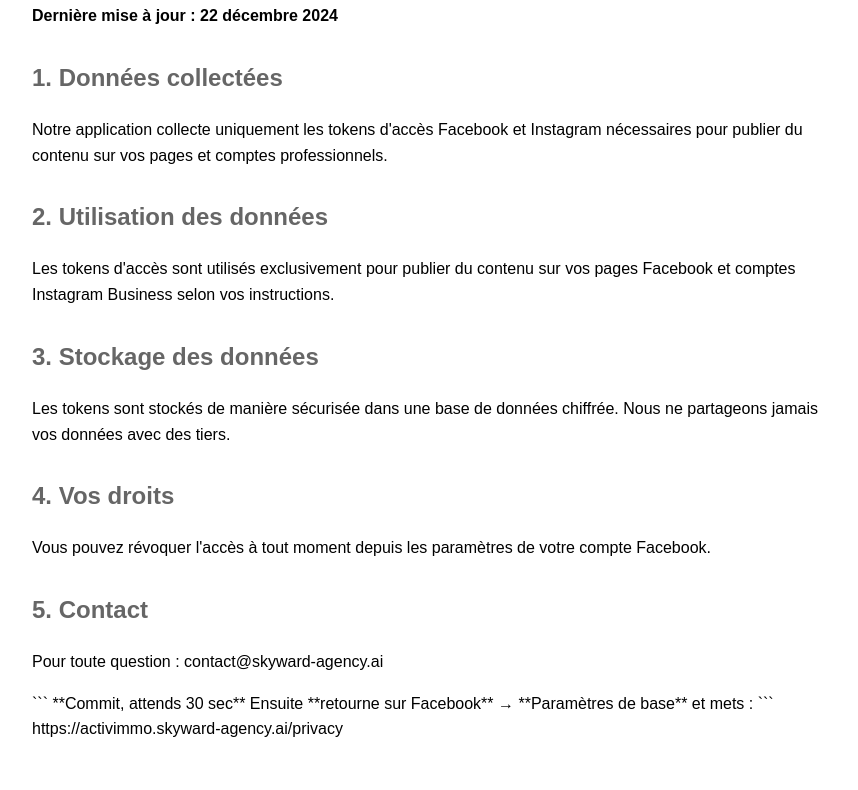
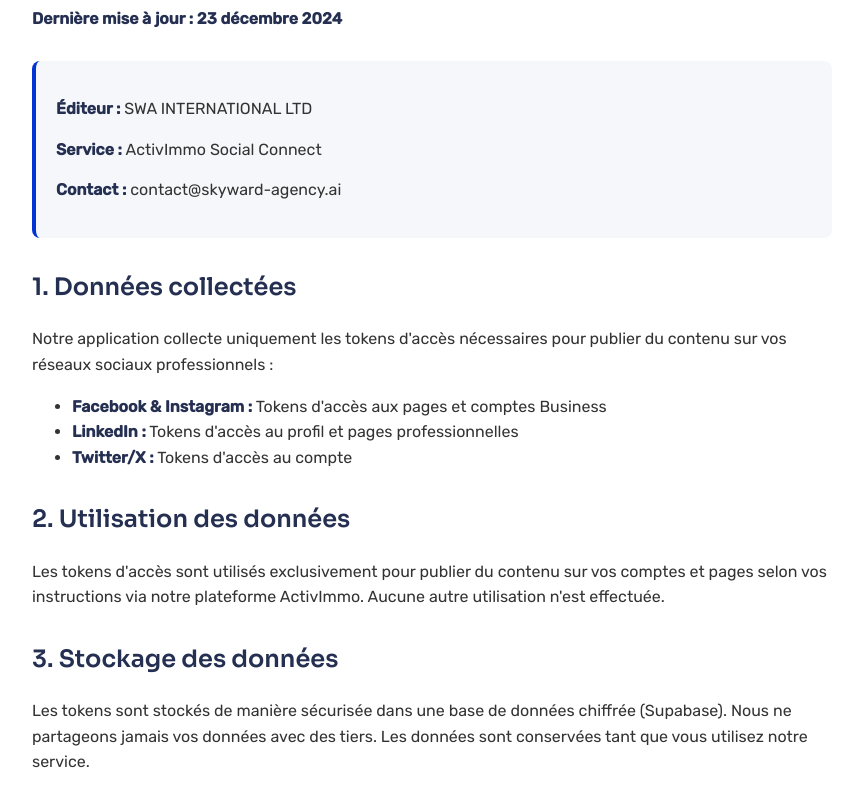
Before and after one commit to skyward-agency/auto-post-activimmo, a website: page privacy.html in a window 1280 px wide. Shown: the part 161-951 px from the top of the page, without its empty margins (208-1066 px from the left). Drawn offline with Linux system fonts and the light colour scheme.

Commit message:
Update privacy.html

````diff
--- a/privacy.html
+++ b/privacy.html
@@ -2,37 +2,96 @@
 <html lang="fr">
 <head>
     <meta charset="UTF-8">
+    <meta name="viewport" content="width=device-width, initial-scale=1.0">
     <title>Politique de confidentialité - ActivImmo</title>
+    <link rel="preconnect" href="https://fonts.googleapis.com">
+    <link rel="preconnect" href="https://fonts.gstatic.com" crossorigin>
+    <link href="https://fonts.googleapis.com/css2?family=Sora:wght@600;700&family=Rubik:wght@400;500&display=swap" rel="stylesheet">
     <style>
-        body { font-family: Arial, sans-serif; max-width: 800px; margin: 50px auto; padding: 20px; line-height: 1.6; }
-        h1 { color: #333; }
-        h2 { color: #666; margin-top: 30px; }
+        body {
+            font-family: 'Rubik', sans-serif;
+            max-width: 800px;
+            margin: 50px auto;
+            padding: 20px;
+            line-height: 1.6;
+            color: #333;
+        }
+        h1 {
+            font-family: 'Sora', sans-serif;
+            background: linear-gradient(135deg, #010569 0%, #0234d3 100%);
+            -webkit-background-clip: text;
+            -webkit-text-fill-color: transparent;
+            font-size: 36px;
+            font-weight: 700;
+            margin-bottom: 10px;
+        }
+        h2 {
+            font-family: 'Sora', sans-serif;
+            color: #242f51;
+            margin-top: 30px;
+            font-size: 24px;
+            font-weight: 600;
+        }
+        p { margin: 15px 0; }
+        strong { color: #242f51; }
+        .company {
+            background: #f5f7fa;
+            padding: 20px;
+            border-left: 4px solid #0234d3;
+            border-radius: 8px;
+            margin: 30px 0;
+        }
     </style>
 </head>
 <body>
     <h1>Politique de confidentialité</h1>
-    <p><strong>Dernière mise à jour : 22 décembre 2024</strong></p>
+    <p><strong>Dernière mise à jour : 23 décembre 2024</strong></p>
+
+    <div class="company">
+        <p><strong>Éditeur :</strong> SWA INTERNATIONAL LTD</p>
+        <p><strong>Service :</strong> ActivImmo Social Connect</p>
+        <p><strong>Contact :</strong> contact@skyward-agency.ai</p>
+    </div>
 
     <h2>1. Données collectées</h2>
-    <p>Notre application collecte uniquement les tokens d'accès Facebook et Instagram nécessaires pour publier du contenu sur vos pages et comptes professionnels.</p>
+    <p>Notre application collecte uniquement les tokens d'accès nécessaires pour publier du contenu sur vos réseaux sociaux professionnels :</p>
+    <ul>
+        <li><strong>Facebook & Instagram :</strong> Tokens d'accès aux pages et comptes Business</li>
+        <li><strong>LinkedIn :</strong> Tokens d'accès au profil et pages professionnelles</li>
+        <li><strong>Twitter/X :</strong> Tokens d'accès au compte</li>
+    </ul>
 
     <h2>2. Utilisation des données</h2>
-    <p>Les tokens d'accès sont utilisés exclusivement pour publier du contenu sur vos pages Facebook et comptes Instagram Business selon vos instructions.</p>
+    <p>Les tokens d'accès sont utilisés exclusivement pour publier du contenu sur vos comptes et pages selon vos instructions via notre plateforme ActivImmo. Aucune autre utilisation n'est effectuée.</p>
 
     <h2>3. Stockage des données</h2>
-    <p>Les tokens sont stockés de manière sécurisée dans une base de données chiffrée. Nous ne partageons jamais vos données avec des tiers.</p>
+    <p>Les tokens sont stockés de manière sécurisée dans une base de données chiffrée (Supabase). Nous ne partageons jamais vos données avec des tiers. Les données sont conservées tant que vous utilisez notre service.</p>
 
-    <h2>4. Vos droits</h2>
-    <p>Vous pouvez révoquer l'accès à tout moment depuis les paramètres de votre compte Facebook.</p>
+    <h2>4. Sécurité</h2>
+    <p>Nous utilisons des protocoles de sécurité standard de l'industrie pour protéger vos données. Les connexions sont chiffrées via HTTPS et les tokens sont stockés de manière sécurisée.</p>
 
-    <h2>5. Contact</h2>
-    <p>Pour toute question : contact@skyward-agency.ai</p>
+    <h2>5. Vos droits</h2>
+    <p>Vous pouvez à tout moment :</p>
+    <ul>
+        <li>Révoquer l'accès depuis les paramètres de chaque plateforme (Facebook, LinkedIn, Twitter/X)</li>
+        <li>Demander la suppression de vos données en nous contactant</li>
+        <li>Accéder à vos données stockées</li>
+    </ul>
+
+    <h2>6. Réseaux sociaux concernés</h2>
+    <p>Notre service se connecte aux plateformes suivantes :</p>
+    <ul>
+        <li><strong>Facebook & Instagram</strong> - via Facebook Graph API</li>
+        <li><strong>LinkedIn</strong> - via LinkedIn API</li>
+        <li><strong>Twitter/X</strong> - via Twitter API</li>
+    </ul>
+
+    <h2>7. Modifications</h2>
+    <p>Nous nous réservons le droit de modifier cette politique de confidentialité à tout moment. Les modifications seront publiées sur cette page avec une date de mise à jour.</p>
+
+    <h2>8. Contact</h2>
+    <p>Pour toute question concernant cette politique de confidentialité ou vos données :</p>
+    <p><strong>Email :</strong> contact@skyward-agency.ai<br>
+    <strong>Entreprise :</strong> SWA INTERNATIONAL LTD</p>
 </body>
 </html>
-```
-
-**Commit, attends 30 sec**
-
-Ensuite **retourne sur Facebook** → **Paramètres de base** et mets :
-```
-https://activimmo.skyward-agency.ai/privacy
````
